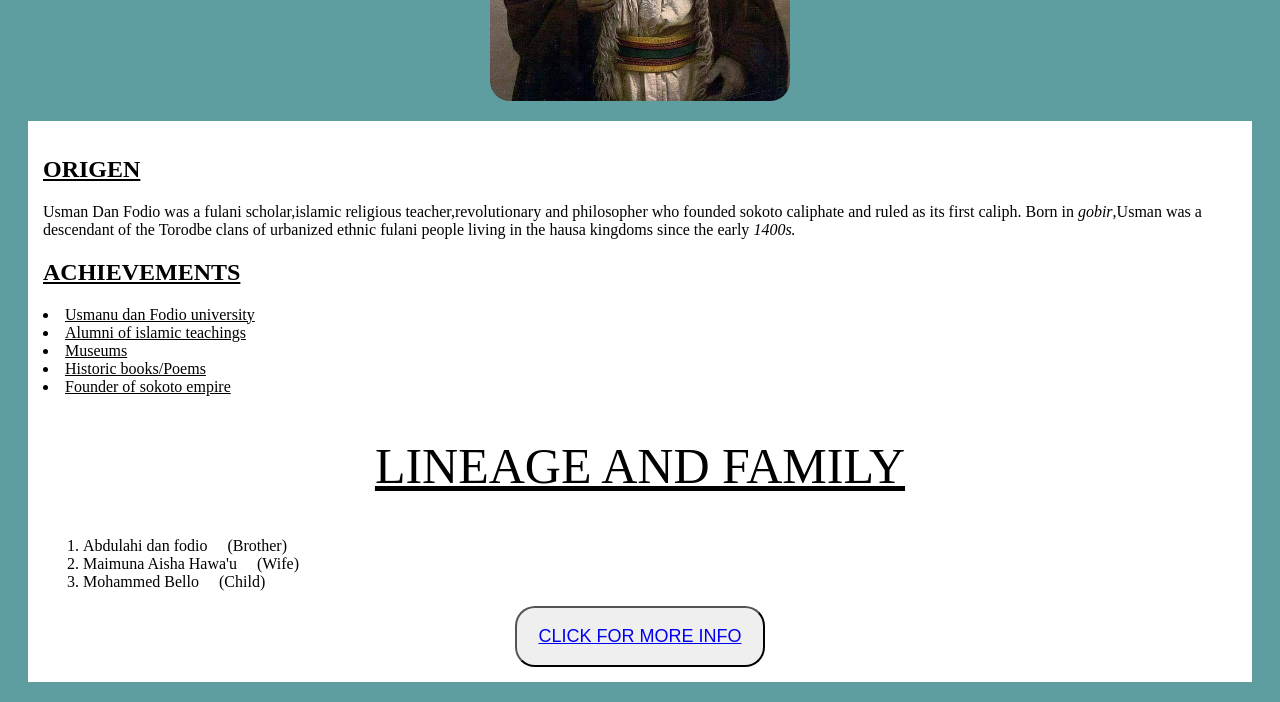
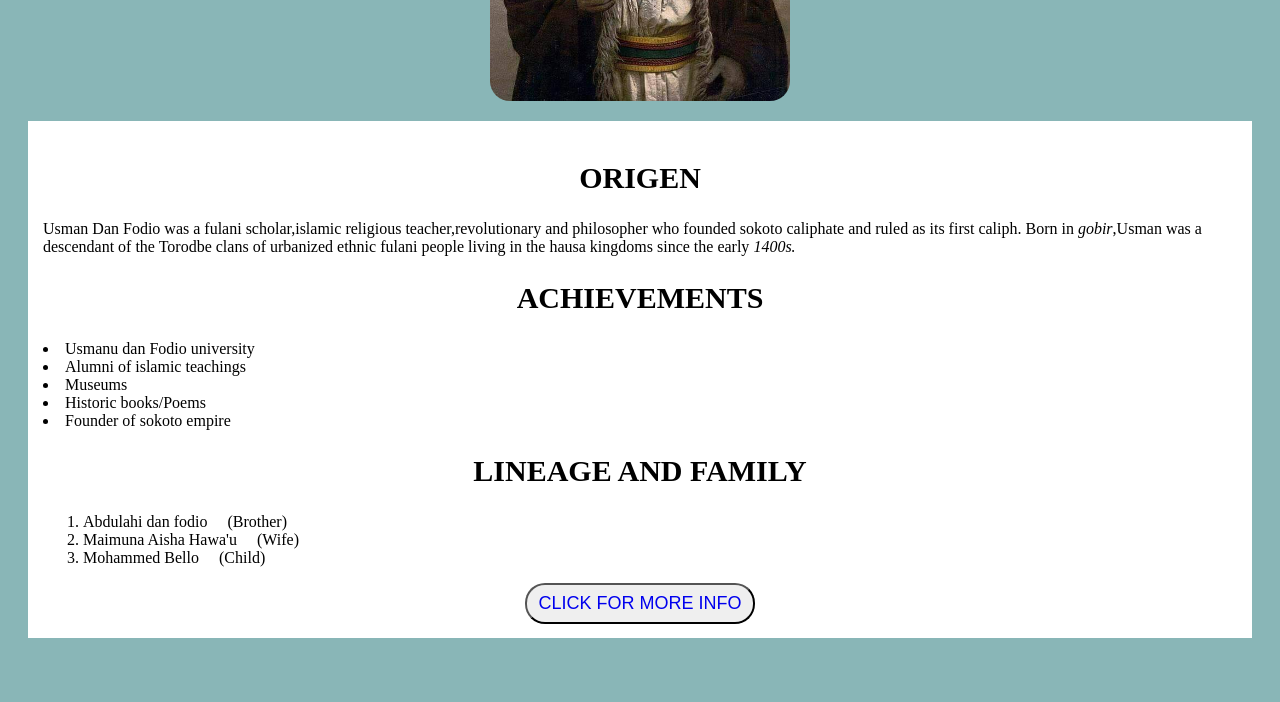
Before and after one commit to Hudufodio/Tribute-Page, a plain HTML site: page index.html in a window 1280 px wide. Shown: the part 430-1132 px from the top of the page. Drawn offline with Linux system fonts and the light colour scheme.

Commit message:
styled header-elements (#6)
Co-authored-by: Hudu Hamed <huduhamed@Hudus-MacBook-Pro.local>

```diff
--- a/index.css
+++ b/index.css
@@ -1,3 +1,8 @@
+* {
+  text-decoration: none;
+  box-sizing: border-box;
+}
+
 .header-tl {
   font-size: 60px;
   font-weight: 700px;
@@ -26,14 +31,15 @@ h3 {
   border-radius: 20px;
 }
 
-.ori > h2 .ach {
-  font-size: 40px;
-  font-weight: 280px;
+h2 {
+  font-size: 30px;
+  font-weight: 200px;
   text-align: center;
+  text-decoration: none;
 }
 
 body {
-  background-color: cadetblue;
+  background-color: #609d9fbd;
 }
 
 div.ori {
@@ -42,16 +48,9 @@ div.ori {
   margin: 20px;
 }
 
-h2.lh {
-  font-size: 50px;
-  font-weight: 200;
-  text-align: center;
-}
-
 div.btn {
-  width: 250px;
-  height: 60px;
-  background-position: 20px;
+  width: 230px;
+  height: 40px;
   margin: auto;
   display: flex;
   flex-direction: column;
@@ -65,19 +64,12 @@ div.btn {
   font-family: sans-serif;
   font-weight: 500;
   font-size: large;
-  padding: 18px;
+  padding: 8px;
   border-radius: 20px;
 }
-.btn:hover {
-  width: 260px;
-  height: 65px;
-  text-decoration: underline;
-  background-color: brown;
-}
-.btn-text:hover {
-  text-transform: capitalize;
-  color: blue;
-  animation: forwards;
+
+a {
+  text-decoration: none;
 }
 
 img.wiki {
```
Also changed, not shown: 1 other file.
